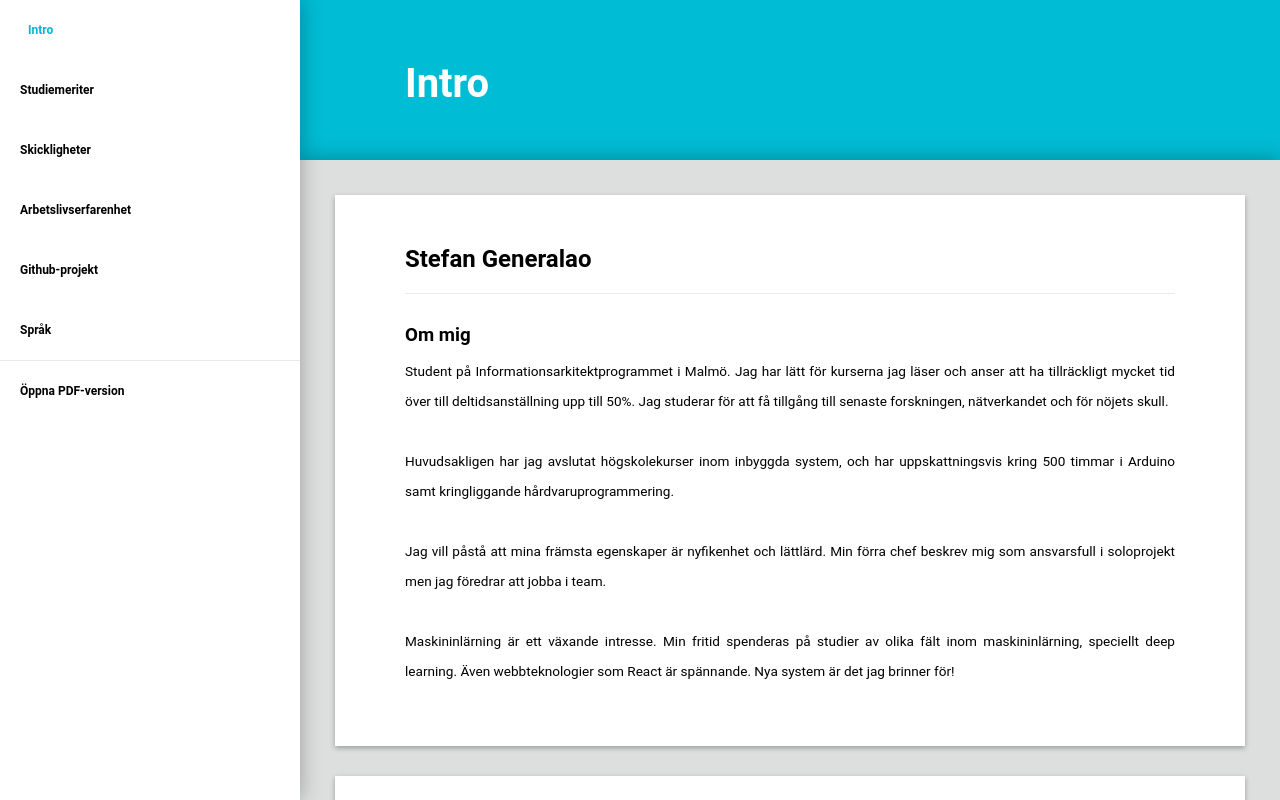
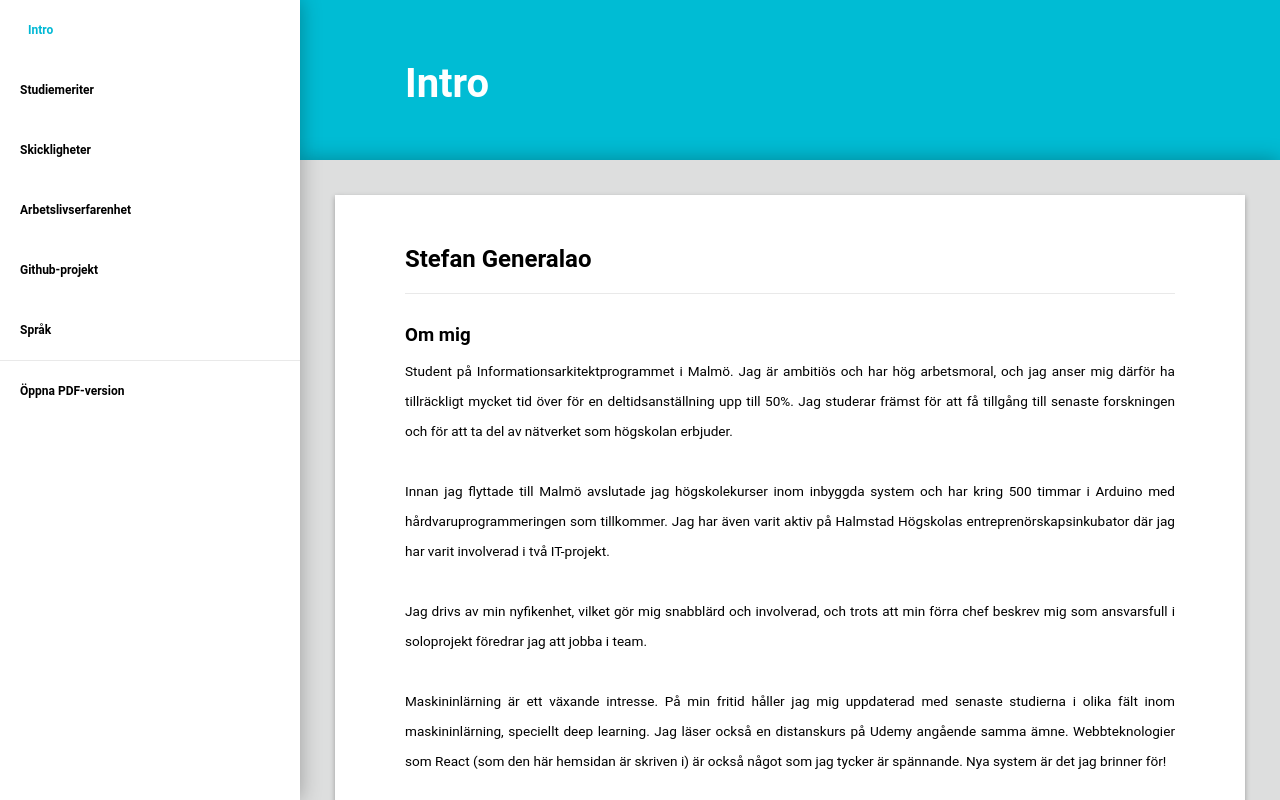
Before and after one commit to stefangeneralao/stefan-generalao-cv, a React (Create React App) app: page / in a window 1280 px wide. Shown: the top 800 px of the page. Built offline with nearby package versions, Linux system fonts and the light colour scheme.

Commit message:
Updated text

```diff
--- a/src/storage.js
+++ b/src/storage.js
@@ -35,11 +35,18 @@
         {divider: "full"},
         {subtitle: "Om mig"},
         // {paragraph: "Student på Informationsarkitektprogrammet i Malmö. Jag har redan koll på flera av programmets kurser och kommer därmed ha tid över till en deltidsanställning. För titelns skull vill jag gärna avsluta utbildningen, och jag gillar att ha många bollar i luften."},
-        {paragraph: "Student på Informationsarkitektprogrammet i Malmö. Jag har lätt för kurserna jag läser och anser att ha tillräckligt mycket tid över till deltidsanställning upp till 50%. Jag studerar för att få tillgång till senaste forskningen, nätverkandet och för nöjets skull."},
+        // {paragraph: "Student på Informationsarkitektprogrammet i Malmö. Jag har lätt för kurserna jag läser och anser att ha tillräckligt mycket tid över till deltidsanställning upp till 50%. Jag studerar för att få tillgång till senaste forskningen, nätverkandet och för nöjets skull."},
+				{paragraph: "Student på Informationsarkitektprogrammet i Malmö. Jag är  ambitiös och har hög arbetsmoral, och jag anser mig därför ha tillräckligt mycket tid över för en deltidsanställning upp till 50%. Jag studerar främst för att få tillgång till senaste forskningen och för att ta del av nätverket som högskolan erbjuder."},
 
-        {paragraph: "Huvudsakligen har jag avslutat högskolekurser inom inbyggda system, och har uppskattningsvis kring 500 timmar i Arduino samt kringliggande hårdvaruprogrammering."},
-				{paragraph: "Jag vill påstå att mina främsta egenskaper är nyfikenhet och lättlärd. Min förra chef beskrev mig som ansvarsfull i soloprojekt men jag föredrar att jobba i team."},
-				{paragraph: "Maskininlärning är ett växande intresse. Min fritid spenderas på studier av olika fält inom maskininlärning, speciellt deep learning. Även webbteknologier som React är spännande. Nya system är det jag brinner för!"},
+				{paragraph: "Innan jag flyttade till Malmö avslutade jag högskolekurser inom inbyggda system och har kring 500 timmar i Arduino med hårdvaruprogrammeringen som tillkommer. Jag har även varit aktiv på Halmstad Högskolas entreprenörskapsinkubator där jag har varit involverad i två IT-projekt."},
+
+				{paragraph: "Jag drivs av min nyfikenhet, vilket gör mig snabblärd och involverad, och trots att min förra chef beskrev mig som ansvarsfull i soloprojekt föredrar jag att jobba i team."},
+
+				// {paragraph: "Maskininlärning är ett växande intresse. Min fritid spenderas på studier av olika fält inom maskininlärning, speciellt deep learning. Även webbteknologier som React är spännande. Nya system är det jag brinner för!"},
+				{paragraph: "Maskininlärning är ett växande intresse. På min fritid håller jag mig uppdaterad med senaste studierna i olika fält inom maskininlärning, speciellt deep learning. Jag läser också en distanskurs på Udemy angående samma ämne. Webbteknologier som React (som den här hemsidan är skriven i) är också något som jag tycker är spännande. Nya system är det jag brinner för!"},
+
+				{paragraph: "Navigera dig gärna i menyn till vänster. Hoppas att ni finner mig intressant,"},
+				{paragraph: "Stefan Generalao"}
       ]
     },
 
@@ -48,7 +55,7 @@
       content: [
         {title: "Om denna webbapplikationen"},
         {divider: "full"},
-				{paragraph: "Applikationen på domänen www.stefangeneralao.fyi är skriven av mig. Till mina verktyg valde jag React och projektet bygger på en boilerplate kallad \"create-react-app\". Förutom JQuery har jag inte använt några andra ramverk eller bibliotek. Servern körs på en maskin med Debian som använder Node."},
+				{paragraph: "Applikationen på domänen www.stefangeneralao.fyi är skriven av mig. Till mina verktyg valde jag React och projektet bygger på en boilerplate kallad \"create-react-app\". Förutom jQuery och React har jag inte använt något annat ramverk eller bibliotek. Servern körs på en maskin med Debian som använder Node."},
 				{paragraph: "Gå gärna in och kolla på min Github. Upptäcker ni buggar, andra problem eller har synpunkter? Skicka in en issue eller pull-request!"}
       ]
     },
@@ -61,31 +68,45 @@
       ]
     },
 
-    {
-      section: "Avslutade studiemeriter",
+		{
+			section: "Avslutade studiemeriter",
 			content: [
-				{title: "Programmering med Java"},
+				{title: "Programmering med Java, del II"},
+        {divider: "full"},
+				{subtitle: "Lärosäte"},
+				{paragraph: "Malmö högskola"},
+				{subtitle: "Högskolepoäng"},
+				{paragraph: "7.5"},
+				{subtitle: "Godkänt datum"},
+				{paragraph: "160611"}
+			]
+		},
+
+		{
+			section: "Avslutade studiemeriter",
+			content: [
+				{title: "Algoritmer och datastrukturer"},
         {divider: "full"},
 				{subtitle: "Lärosäte"},
 				{paragraph: "Högskolan i Halmstad"},
 				{subtitle: "Högskolepoäng"},
 				{paragraph: "7.5"},
 				{subtitle: "Godkänt datum"},
-				{paragraph: "141119"}
+				{paragraph: "151008"}
 			]
-    },
+		},
 
 		{
 			section: "Avslutade studiemeriter",
 			content: [
-				{title: "Perspektiv på elektroteknik"},
+				{title: "Datorteknik"},
         {divider: "full"},
 				{subtitle: "Lärosäte"},
 				{paragraph: "Högskolan i Halmstad"},
 				{subtitle: "Högskolepoäng"},
 				{paragraph: "7.5"},
 				{subtitle: "Godkänt datum"},
-				{paragraph: "150130"}
+				{paragraph: "150616"}
 			]
 		},
 
@@ -106,30 +127,30 @@
 		{
 			section: "Avslutade studiemeriter",
 			content: [
-				{title: "Datorteknik"},
+				{title: "Perspektiv på elektroteknik"},
         {divider: "full"},
 				{subtitle: "Lärosäte"},
 				{paragraph: "Högskolan i Halmstad"},
 				{subtitle: "Högskolepoäng"},
 				{paragraph: "7.5"},
 				{subtitle: "Godkänt datum"},
-				{paragraph: "150616"}
+				{paragraph: "150130"}
 			]
 		},
 
-		{
-			section: "Avslutade studiemeriter",
+    {
+      section: "Avslutade studiemeriter",
 			content: [
-				{title: "Algoritmer och datastrukturer"},
+				{title: "Programmering med Java"},
         {divider: "full"},
 				{subtitle: "Lärosäte"},
 				{paragraph: "Högskolan i Halmstad"},
 				{subtitle: "Högskolepoäng"},
 				{paragraph: "7.5"},
 				{subtitle: "Godkänt datum"},
-				{paragraph: "151008"}
+				{paragraph: "141119"}
 			]
-		},
+    },
 
 		{
 			section: "Avslutade studiemeriter",
@@ -142,20 +163,6 @@
 				{paragraph: "6.0"},
 				{subtitle: "Godkänt datum"},
 				{paragraph: "150117"}
-			]
-		},
-
-		{
-			section: "Avslutade studiemeriter",
-			content: [
-				{title: "Programmering med Java, del II"},
-        {divider: "full"},
-				{subtitle: "Lärosäte"},
-				{paragraph: "Malmö högskola"},
-				{subtitle: "Högskolepoäng"},
-				{paragraph: "7.5"},
-				{subtitle: "Godkänt datum"},
-				{paragraph: "160611"}
 			]
 		},
 
@@ -204,24 +211,13 @@
 		{
 			section: "Maskininlärning",
 			content: [
-				{title: "Synapse.js"},
+				{title: "Keras"},
         {divider: "full"},
 				{subtitle: "Kunnighet"},
-				{progressbar: 20},
+				{progressbar: 40},
 				{subtitle: "Detaljer"},
-				{paragraph: "JavaScript-bibliotek för att bygga, träna och aktivera neuronnät. I biblioteket testade jag att göra en s.k. deep neural network för att tolka handskrivna siffror med MNIST-databasen."}
-			]
-		},
-
-		{
-			section: "Maskininlärning",
-			content: [
-				{title: "Neataptic.js"},
-        {divider: "full"},
-				{subtitle: "Kunnighet"},
-				{progressbar: 10},
-				{subtitle: "Detaljer"},
-				{paragraph: "JavaScript-bibliotek för att utveckla NEAT-neuronnät."}
+				{paragraph: "Jag kan skapa deep neural networks och med fiktiva kunddatabaser har jag bland annat kunnat förutspå önskade egenskaper, till exempel om en bestämd kund kommer att säga upp sitt avtal inom ett halvår."},
+				{paragraph: "Med convolutional neural network (CNN) har jag konstruerat klassifierare som ser skillnad på hundar och katter. Arkitekturen kan dock appliceras på många användningsområden, bland annat cancerklassifiering."}
 			]
 		},
 
@@ -231,9 +227,45 @@
 				{title: "TensorFlow"},
         {divider: "full"},
 				{subtitle: "Kunnighet"},
+				{progressbar: 20},
+				{subtitle: "Detaljer"},
+				{paragraph: "TensorFlow är back-end till Keras. För att använda Keras bör viss baskunskap i TensorFlow innehas."}
+			]
+		},
+
+		{
+			section: "Maskininlärning",
+			content: [
+				{title: "Synapse.js"},
+        {divider: "full"},
+				{subtitle: "Kunnighet"},
 				{progressbar: 10},
 				{subtitle: "Detaljer"},
-				{paragraph: "I Googles open source-projekt TensorFlow har jag, i Python, gjort neuronnätverkets motsvarighet till Hello World."}
+				{paragraph: "JavaScript-bibliotek för att bygga, träna och aktivera neuronnät. I Synapse testade jag att lösa XOR-problemet, även kallat neuronnätverkets motsvarighet till Hello World."}
+			]
+		},
+
+		{
+			section: "Webbteknologier",
+			content: [
+				{title: "HTML, CSS, Vanilla JavaScript"},
+        {divider: "full"},
+				{subtitle: "Kunnighet"},
+				{progressbar: 70},
+				{subtitle: "Detaljer"},
+				{paragraph: "Grundläggande kunskaper för att bygga snygga hemsidor. Hanterar CSS-grids med nöje, responsivitet likaså."}
+			]
+		},
+
+		{
+			section: "Webbteknologier",
+			content: [
+				{title: "P5.js"},
+        {divider: "full"},
+				{subtitle: "Kunnighet"},
+				{progressbar: 60},
+				{subtitle: "Detaljer"},
+				{paragraph: "P5 är ett JavaScript-bibliotek för att snabbt rendera 2D-grafik. I en genetisk algoritm som jag utvecklade valde jag P5 för att visualisera projektet, se \"genetic-path-finder\" under Github-projekt."}
 			]
 		},
 
@@ -245,55 +277,43 @@
 				{subtitle: "Kunnighet"},
 				{progressbar: 50},
 				{subtitle: "Detaljer"},
-				{paragraph: "På grund av mitt intresse i React.js växer mina kunskaper snabbt! Idag är jag bekväm i React-komponentens livscykel, state, props och Redux. Har även kopplat React-applikationer med Firebase."}
+				{paragraph: "Mitt intresse i React gör att mina kunskaper växer snabbt! Idag är jag bekväm i React-komponentens livscykel, state, props. Har även kopplat React-applikationer med Firebase."}
 			]
 		},
 
 		{
 			section: "Webbteknologier",
 			content: [
-				{title: "Webpack"},
+				{title: "Redux"},
         {divider: "full"},
 				{subtitle: "Kunnighet"},
-				{progressbar: 20},
+				{progressbar: 30},
 				{subtitle: "Detaljer"},
-				{paragraph: "Tillräckliga kunskaper för att konfigurera www.stefangeneralao.fyi samt få igång hot-reload."}
+				{paragraph: "Har testat att implementera Redux i React-applikationer. Redux är ett intressant koncept som jag ser stor nytta av i stora projekt."}
 			]
 		},
 
 		{
 			section: "Webbteknologier",
 			content: [
-				{title: "Node.js"},
+				{title: "Firebase"},
         {divider: "full"},
 				{subtitle: "Kunnighet"},
-				{progressbar: 10},
+				{progressbar: 20},
 				{subtitle: "Detaljer"},
-				{paragraph: "Använder npm för pakethantering i många av mina projekt. Har även lyckats att konfigurera servrar i Node.js."}
+				{paragraph: "Har testat att implementera Firebase i små projekt som kräver databashanterig i realtid."}
 			]
 		},
 
 		{
 			section: "Webbteknologier",
 			content: [
-				{title: "HTML, CSS, Vanilla JavaScript"},
+				{title: "Node"},
         {divider: "full"},
 				{subtitle: "Kunnighet"},
-				{progressbar: 60},
+				{progressbar: 10},
 				{subtitle: "Detaljer"},
-				{paragraph: "Grundläggande kunskaper för att bygga snygga hemsidor. Hanterar CSS-grids med nöje, responsivitet likaså."}
-			]
-		},
-
-		{
-			section: "Webbteknologier",
-			content: [
-				{title: "P5.js"},
-        {divider: "full"},
-				{subtitle: "Kunnighet"},
-				{progressbar: 100},
-				{subtitle: "Detaljer"},
-				{paragraph: "P5 är ett JavaScript-bibliotek för att snabbt rendera 2D-grafik. I en genetisk algoritm som jag utvecklade valde jag P5 för att visualisera projektet, se \"genetic-path-finder\" under Github-projekt."}
+				{paragraph: "Använder npm för pakethantering i många av mina projekt. Har även lyckats att konfigurera servrar i Node."}
 			]
 		},
 
@@ -324,24 +344,24 @@
 		{
 			section: "Hårdvara",
 			content: [
+				{title: "Raspberry PI"},
+        {divider: "full"},
+				{subtitle: "Kunnighet"},
+				{progressbar: 70},
+				{subtitle: "Detaljer"},
+				{paragraph: "Headless installation och navigering via SSH med Linuxbaserade operativsystem är inga problem. Kan manipulera I/O-portarna, konfigurera servrar, styra 3D-skrivare och massa annat."}
+			]
+		},
+
+		{
+			section: "Hårdvara",
+			content: [
 				{title: "C/C++ (Inbyggda system)"},
         {divider: "full"},
 				{subtitle: "Kunnighet"},
 				{progressbar: 30},
 				{subtitle: "Detaljer"},
 				{paragraph: "I kursen Datorteknik (7.5 hp) studerade vi processorn ARM Cortex-M3. Att tolka tillhörande datablad på cirka 1500 sidor var också ett krav för att klara av kursen."}
-			]
-		},
-
-		{
-			section: "Hårdvara",
-			content: [
-				{title: "Raspberry PI"},
-        {divider: "full"},
-				{subtitle: "Kunnighet"},
-				{progressbar: 70},
-				{subtitle: "Detaljer"},
-				{paragraph: "Headless installation och navigering via SSH med Linuxbaserade operativsystem är inga problem. Kan manipulera I/O-portarna, konfigurera servrar, styra 3D-skrivare och massa annat."}
 			]
 		},
 
@@ -384,12 +404,36 @@
 		{
 			section: "Övrigt",
 			content: [
+				{title: "Adobe Photoshop"},
+        {divider: "full"},
+				{subtitle: "Kunnighet"},
+				{progressbar: 70},
+				{subtitle: "Detaljer"},
+				{paragraph: "Fotografering med tillhörande efterbehandling i Photoshop är ett intresse som ligger nära hjärtat."}
+			]
+		},
+
+		{
+			section: "Övrigt",
+			content: [
+				{title: "UNIX-system, BASH etc."},
+        {divider: "full"},
+				{subtitle: "Kunnighet"},
+				{progressbar: 60},
+				{subtitle: "Detaljer"},
+				{paragraph: "Denna hemsidan (www.stefangeneralao.fyi) körs på en maskin med Debian, systemet är konfigurerat av mig. Jag navigerar bekvämt i terminalen och har bra översikt över UNIX-system."}
+			]
+		},
+
+		{
+			section: "Övrigt",
+			content: [
 				{title: "Java"},
         {divider: "full"},
 				{subtitle: "Kunnighet"},
 				{progressbar: 50},
 				{subtitle: "Detaljer"},
-				{paragraph: "Totalt 22.5 högskolepoäng i kurser med programmering i Java. I kurserna byggde jag datastrukturer, algoritmer och GUI."}
+				{paragraph: "Totalt 22.5 högskolepoäng i kurser med programmering i Java. I kurserna byggde jag algoritmer, datastrukturer och GUI."}
 			]
 		},
 
@@ -401,31 +445,7 @@
 				{subtitle: "Kunnighet"},
 				{progressbar: 20},
 				{subtitle: "Detaljer"},
-				{paragraph: "Med hjälp av biblioteket TensorFlow byggde jag ett neuronnätverk i Python."}
-			]
-		},
-
-		{
-			section: "Övrigt",
-			content: [
-				{title: "UNIX-system, BASH etc."},
-        {divider: "full"},
-				{subtitle: "Kunnighet"},
-				{progressbar: 60},
-				{subtitle: "Detaljer"},
-				{paragraph: "Denna hemsidan (www.stefangeneralao.fyi) körs på en maskin med Debian, systemet är konfigurerat av mig. I terminalen är jag bekväm, jag har bra översikt över UNIX-system och jag har grundläggande kunskaper om BASH."}
-			]
-		},
-
-		{
-			section: "Övrigt",
-			content: [
-				{title: "Adobe Photoshop"},
-        {divider: "full"},
-				{subtitle: "Kunnighet"},
-				{progressbar: 70},
-				{subtitle: "Detaljer"},
-				{paragraph: "Fotografering med tillhörande efterbehandling i Photoshop är ett intresse som ligger nära hjärtat."}
+				{paragraph: "Läser för tillfället en högskolekurs i Python."}
 			]
 		},
 
```
